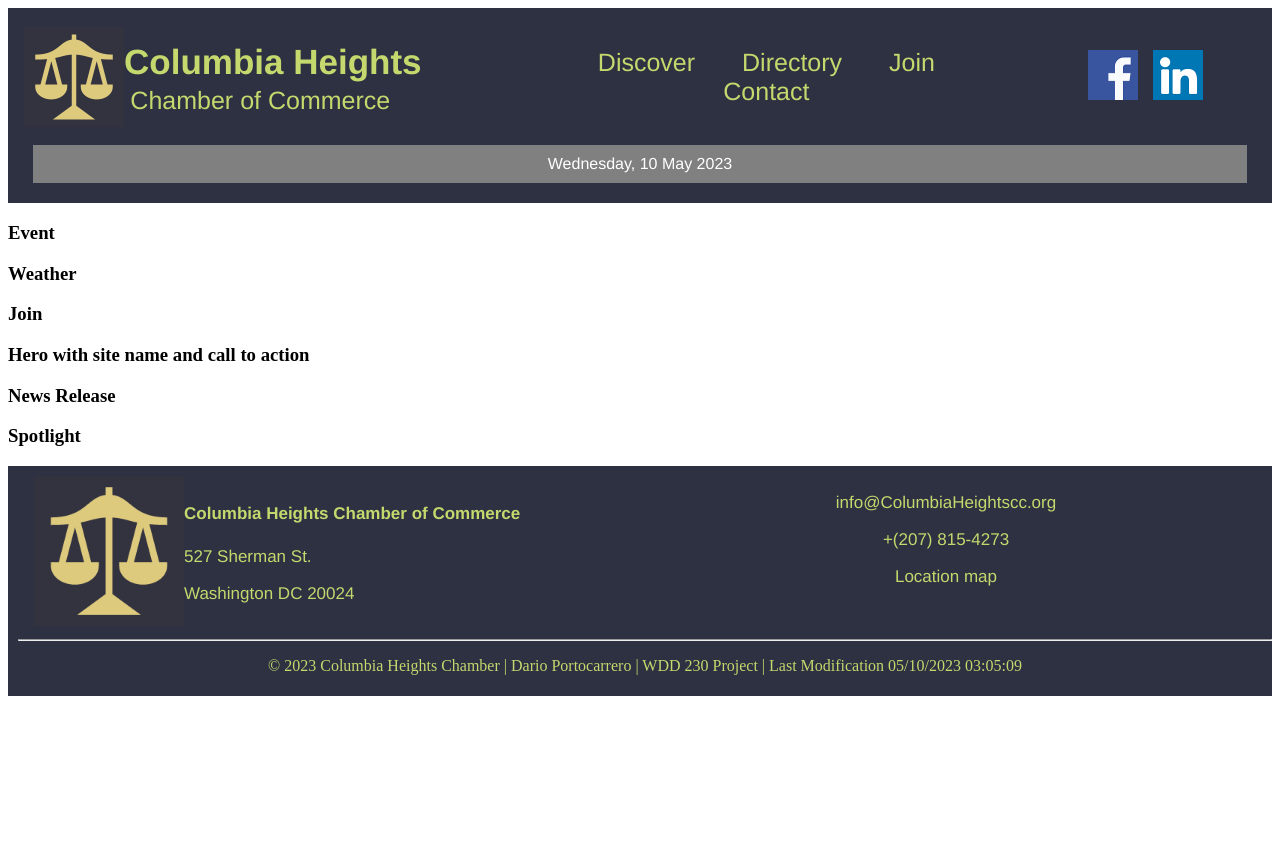
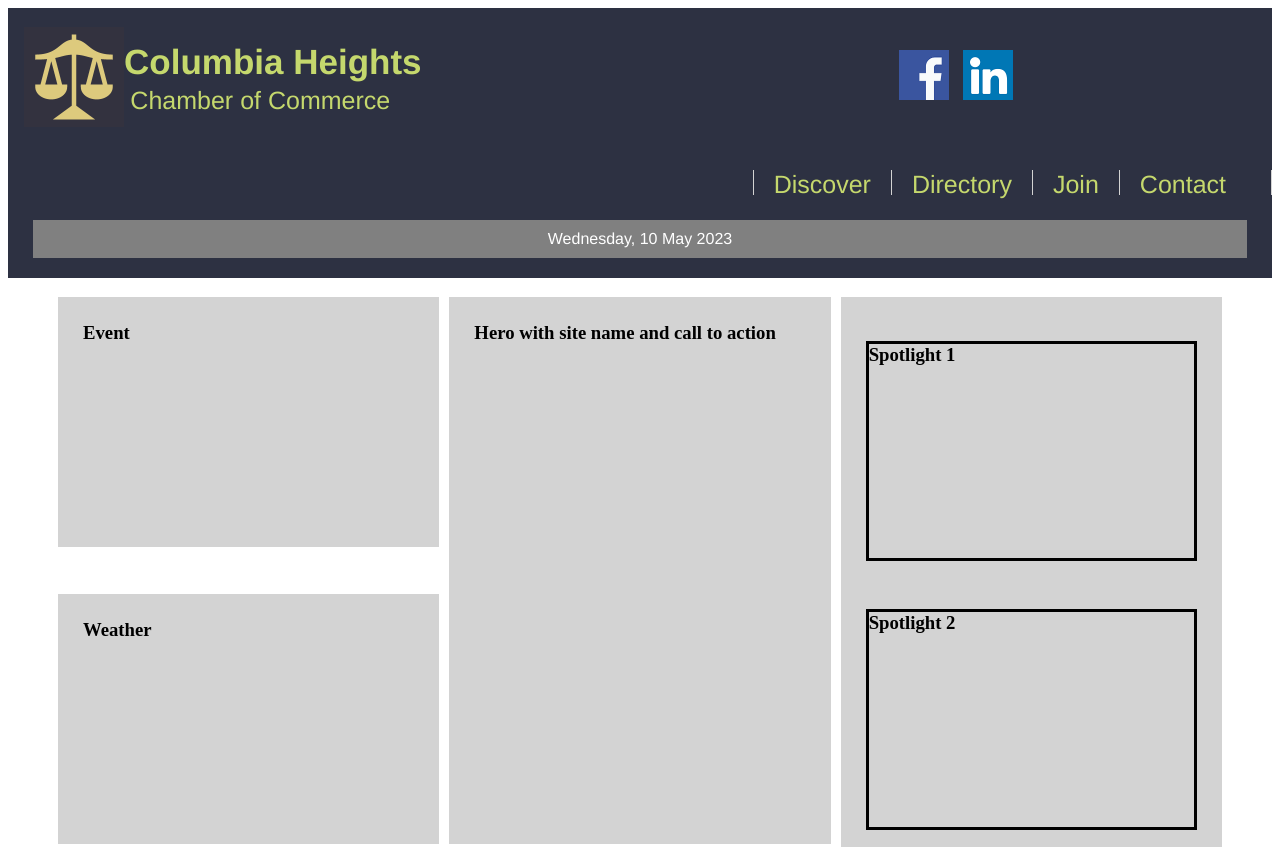
Before and after one commit to Dportocarrero19/wdd230, a plain HTML site: page chamber/index.html in a window 1280 px wide. Shown: the top 847 px of the page. Before the commit the page ends 800 px from the top, so only its background shows below. Drawn offline with Linux system fonts and the light colour scheme.

Commit message:
Second stage

```diff
--- a/chamber/index.html
+++ b/chamber/index.html
@@ -5,7 +5,11 @@
     <meta http-equiv="X-UA-Compatible" content="IE=edge">
     <meta name="viewport" content="width=device-width, initial-scale=1.0">
     <title>Document</title>
+    <link rel="stylesheet" href="styles/base.css">
+    <link rel="stylesheet" href="styles/medium.css">
     <link rel="stylesheet" href="styles/large.css">
+
+
 </head>
 <body>
     <header>
@@ -18,34 +22,39 @@
                     <p class="chamber-head">Chamber of Commerce</p>
                 </section>
             </div>
-
-            <div class = "navigation">
-                <nav>
-                    <a href="">Discover</a>
-                    <a href="">Directory</a>
-                    <a href="">Join</a>
-                    <a href="">Contact</a>
-                </nav>
-            </div>
-
             <div class="media">
                 <img id="media-icons" src="images/facebook-icon.png">
                 <img id="media-icons" src="images/linkedin-icon.png">
             </div>
         </div>
 
+        <div class = "navigation">
+            <nav>
+                <ul class = navigation-list>
+                    <li><a href="#" class="sandwitch" onclick="toggleMenu()">&#9776;</a></li>
+                    <li><a href="#">Discover</a></li>
+                    <li><a href="#">Directory</a></li>
+                    <li><a href="#">Join</a></li>
+                    <li><a href="#">Contact</a></li>
+                </ul>
+            </nav>
+        </div>
         <div class="box">
             <span class="date"></span>
         </div>
     </header>
 
     <main>
-        <h3>Event</h3>
-        <h3>Weather</h3>
-        <h3>Join</h3>
-        <h3>Hero with site name and call to action</h3>
-        <h3>News Release</h3>
-        <h3>Spotlight</h3>
+        <h3 class = "hero">Hero with site name and call to action</h3>
+        <h3 class = "event">Event</h3>
+        <h3 class = "weather">Weather</h3>
+        <h3 class = "join">Join</h3>
+        <h3 class = "news Release">News Release</h3>
+        <h3 class = "spotlight">
+            <p class="spot-1">Spotlight 1</p>
+            <p class="spot-2">Spotlight 2</p>
+            <p class="spot-3">Spotlight 3</p>
+        </h3>
     </main>
 
     <footer>
@@ -61,7 +70,7 @@
 
             <section class="contact-grid"></div>
                 <p>info@ColumbiaHeightscc.org </p>
-                <p>+(207) 815-4273</p>
+                <p>+1 (207) 815-4273</p>
                 <a class="location" href="">Location map</a>
             </section>
         </section>
--- a/chamber/scripts/chamber.js
+++ b/chamber/scripts/chamber.js
@@ -22,3 +22,7 @@ let dates = day + ",  " + numdate + " " + months + " " + year;
 
 
 document.querySelector(".date").innerHTML= dates;
+
+function toggleMenu() {
+    document.getElementsByClassName("navigation-list")[0].classList.toggle("responsive");
+}
--- /dev/null
+++ b/chamber/styles/base.css
@@ -0,0 +1,177 @@
+header {
+    text-align: center;
+    background-color: #2D3142;
+    color: white;
+    font-family: 'Franklin Gothic Medium';
+    padding-bottom: 20px;
+}
+.container {
+    display: grid;
+    grid-template-columns: 1fr 1fr;
+    background-color: #2D3142;
+    color: #C5D86D;
+    padding: 5px 0;
+    font-family: 'Franklin Gothic Medium';
+
+}
+
+.box {
+    background-color: gray;
+    padding: 10px;
+    margin-right: 25px;
+    margin-left: 25px;
+
+}
+
+h1 {
+    font-size: 25px;
+}
+
+.chamber-head {
+    font-size: 10px;
+    margin-top: -10px;
+}
+
+.headings {
+    display: flex;
+    flex-direction: column;
+}
+
+.logo {
+    display: flex;
+    align-items: center;
+    margin-left: 1rem;
+
+}
+
+.navigation {
+    grid-column: 3;
+    grid-row: auto;
+    list-style: none;
+    text-align: center;
+}
+.navigation-list {
+    padding: 0;
+    padding-left: 25px;
+    padding-right: 25px;
+}
+
+.sandwitch {
+    background-color: gray;
+    color:#2D3142;
+    margin: -5px;
+}
+
+.media {
+    align-self: center;
+    justify-self: center;
+}
+
+.small-logo {
+    width: 75px;
+}
+#media-icons {
+    width: 30px;
+    padding-left: 2px;
+    padding-right: 2px;
+}
+
+.navigation li:first-child {
+    display: block;
+}
+
+.navigation li {
+    display: none;
+}
+
+nav {
+    margin: 0 auto;
+    max-width: 760px;
+}
+
+.navigation a {
+    display: block;
+    text-align: center;
+    text-decoration: none;
+    color: #2D3142;
+    height: 25px;
+}
+
+.responsive li {
+    display: block;
+    background-color:#C5D86D;
+    padding: 5px;
+}
+
+footer {
+    background-color: #2D3142;
+    color: #C5D86D;
+    padding: 5px 0;
+    padding-left:10px;
+
+}
+
+#bottom {
+    text-align: center;
+}
+
+.big-logo {
+    width: 150px;
+}
+.footer-container {
+    text-align: center;
+}
+
+.main {
+    display: grid;
+    grid-template-columns: 1fr;
+    grid-template-rows: auto;
+
+}
+.hero {
+
+    padding: 25px;
+    background-color: lightgray;
+
+}
+.event {
+
+
+    background-color: lightgray;
+    padding: 25px;
+
+}
+
+.weather {
+    padding: 25px;
+
+
+    background-color: lightgray;
+}
+
+.join {
+    display: none;
+}
+
+.news {
+    padding: 25px;
+
+
+
+    background-color: lightgray;
+}
+
+.spot-1, .spot-2, .spot-3 {
+    border-style: solid ;
+}
+.spot-3 {
+    display: none;
+}
+
+.spotlight {
+    display: grid;
+    grid-template-columns: 1fr;
+    padding: 25px;
+    background-color: lightgray;
+    gap: 10px;
+}
--- a/chamber/styles/large.css
+++ b/chamber/styles/large.css
@@ -1,3 +1,6 @@
+
+@media screen and (min-width:1224px) {
+
     header {
         text-align: center;
         background-color: #2D3142;
@@ -8,7 +11,7 @@ header {
 
     .container {
         display: grid;
-    grid-template-columns: 2fr 2fr 1fr;
+        grid-template-columns: 1fr 1fr;
         background-color: #2D3142;
         color: #C5D86D;
         padding: 5px 0;
@@ -26,14 +29,41 @@ header {
     .navigation {
         font-size: 25px;
         justify-self: flex-end;
-    align-self: center;
+
+
     }
+
+    .navigation-list li:first-child {
+        display: none;
+    }
+
+    .navigation-list li{
+        display: block;
+        flex: 1 1 100%;
+    }
+    .navigation-list {
+        display: flex;
+    }
+
     nav a {
         padding-right: 20px;
         padding-left: 20px;
         color: #C5D86D;
+        text-decoration: none;
+    }
 
-    text-decoration: none;
+    nav ul li a{
+        border-left: 1px solid lightgrey;
+    }
+
+    nav ul {
+        border-right: 1px solid lightgrey;
+
+    }
+
+    .navigation a {
+        color:#C5D86D;
+
     }
 
 
@@ -105,9 +135,73 @@ footer {
     }
     .media {
         align-self: center;
+
     }
+
     .location {
         text-decoration: none;
         color: #C5D86D;
 
     }
+
+    main {
+        display: grid;
+        grid-template-columns: 1fr 1fr 1fr;
+        grid-template-rows: auto;
+        gap: 10px;
+
+        justify-content: center;
+        align-content: center;
+        margin-left: 50px;
+        margin-right: 50px;
+    }
+
+    .event {
+        grid-column: 1;
+        grid-row: 1;
+        background-color: lightgray;
+        padding: 25px;
+        height: 200px;
+    }
+
+    .weather {
+        padding: 25px;
+        grid-column: 1;
+        grid-row: 2;
+        height: 200px;
+        background-color: lightgray;
+    }
+
+    .join {
+        display: block;
+        padding: 25px;
+        grid-column: 1;
+        grid-row: 3;
+        background-color: lightgray;
+        height: 200px;
+    }
+
+    .hero {
+        padding: 25px;
+        grid-column: 2;
+        grid-row: 1 / 3;
+        background-color: lightgray;
+    }
+    .news {
+        padding: 25px;
+        height: 200px;
+        grid-column: 2;
+        grid-row: 3;
+        background-color: lightgray;
+    }
+    .spotlight {
+        padding: 25px;
+        grid-column: 3;
+        grid-row: 1/4;
+        background-color: lightgray;
+        grid-template-columns: 1fr;
+    }
+    .spot-3 {
+        display: block;
+    }
+}
--- /dev/null
+++ b/chamber/styles/medium.css
@@ -0,0 +1,86 @@
+@media screen and (min-width:760px) {
+
+    footer {
+        background-color: #2D3142;
+        color: #C5D86D;
+        padding: 5px 0;
+        padding-left:10px;
+    }
+
+    #bottom {
+        text-align: center;
+    }
+
+    .big-logo {
+        width: 150px;
+    }
+   .footer-grid {
+        display: flex;
+        align-items: center;
+        margin-left: 1rem;
+    }
+
+    .footer-container {
+        display: grid;
+        grid-template-columns: 1fr 1fr;
+        padding: 5px 0;
+        font-family: 'Franklin Gothic Medium';
+        font-size: 17px;
+
+    }
+
+    main {
+        display: grid;
+        grid-template-columns: 1fr 1fr 1fr;
+        grid-template-rows: auto;
+        gap: 10px;
+
+
+        margin-left: 50px;
+        margin-right: 50px;
+    }
+
+    .event {
+        grid-column: 1 / span 2;
+        grid-row: 5;
+
+
+
+    }
+
+    .weather {
+
+        grid-column: 3;
+        grid-row: 5;
+
+
+    }
+
+    .join {
+        display: block;
+
+        grid-column: 1;
+        grid-row: 3;
+
+
+    }
+
+    .hero {
+        grid-column: 1 / span 3;
+        grid-row: 1;
+
+    }
+    .news {
+
+
+        grid-column: 1 / span 3;
+        grid-row: 2;
+
+    }
+    .spotlight {
+        grid-template-columns: 1fr 1fr;
+        grid-column: 1 / span 3;
+        grid-row: 3;
+
+    }
+}
```
Lines whose indentation alone changed are shown as unchanged.
